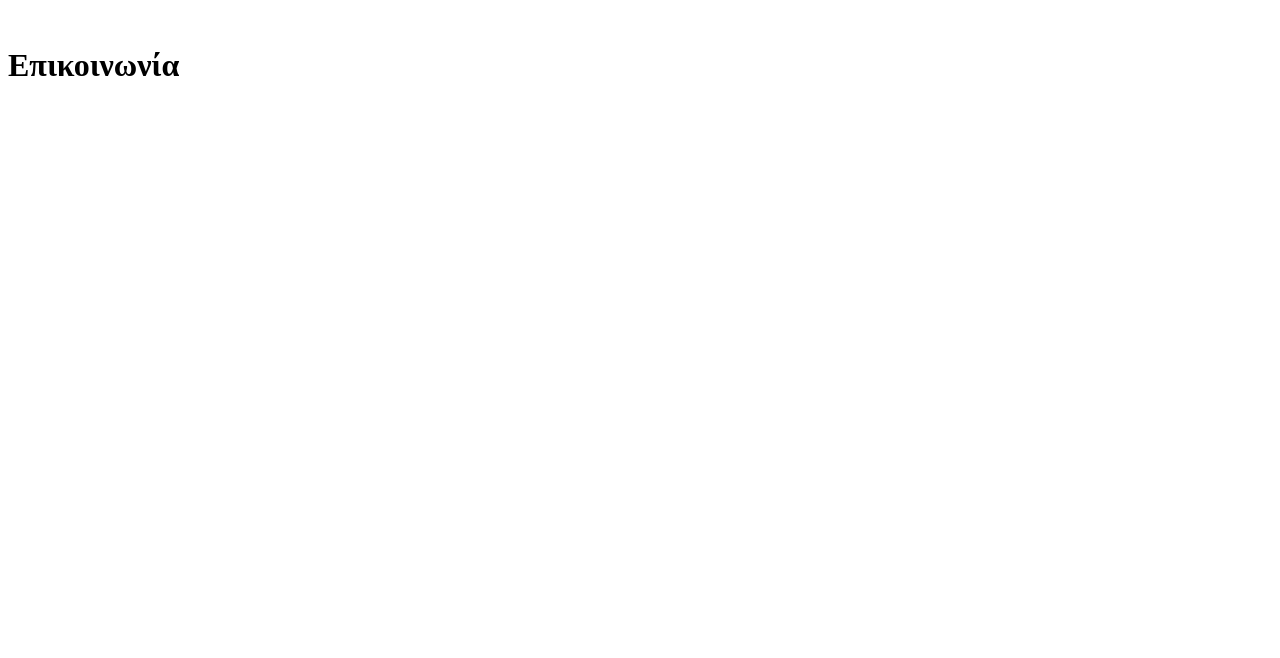
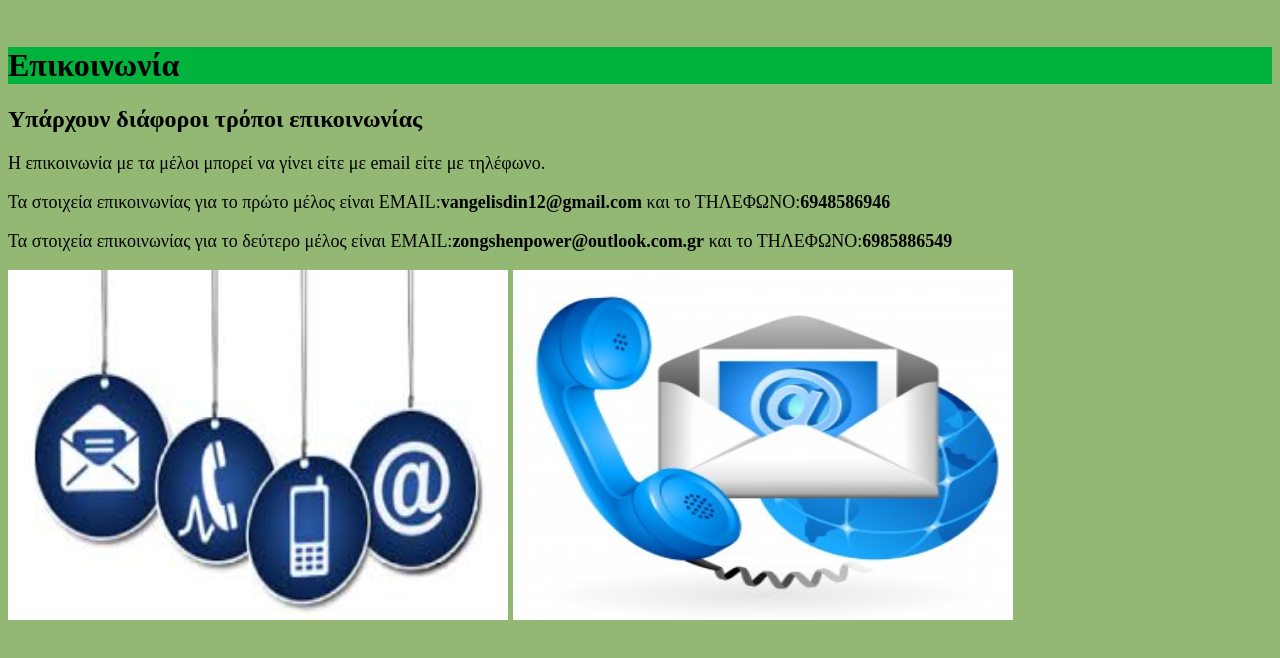
Before and after one commit to Vangelis7/KavalaProgramming, a plain HTML site: page contact.html in a window 1280 px wide. Drawn offline with Linux system fonts and the light colour scheme.

Commit message:
Δημιουργία της καρτέλας επικοινωνίας

```diff
--- a/contact.html
+++ b/contact.html
@@ -5,5 +5,19 @@
 <body>
 <BR>
 <H1>Επικοινωνία</H1>
+<h2>Υπάρχουν διάφοροι τρόποι επικοινωνίας</h2>
+<style>
+body {
+    background-color: #93B874;
+}
+h1 {
+    background-color: #00b33c;
+}
+</style>
+<p style="text-align:left;"><font size="4">Η επικοινωνία με τα μέλοι μπορεί να γίνει είτε με email είτε με τηλέφωνο.</p>
+<p style="text-align:left;"><font size="4">Τα στοιχεία επικοινωνίας για το πρώτο μέλος είναι EMAIL:<b>vangelisdin12@gmail.com</b> και το ΤΗΛΕΦΩΝΟ:<b>6948586946</b></p>
+<p style="text-align:left;"><font size="4">Τα στοιχεία επικοινωνίας για το δεύτερο μέλος είναι EMAIL:<b>zongshenpower@outlook.com.gr</b> και το ΤΗΛΕΦΩΝΟ:<b>6985886549</b></p>
+<p style="text-align:left;"><img src="epikoinwnia.jpg" alt="epikoinwnia" style="width:500px;height:350px;">     <img src="epikoinwnia2.jpg" alt="epikoinwnia2" style="width:500px;height:350px;"> </p>
+
 </body>
 </html>
```
Also changed, not shown: epikoinwnia.jpg (added), epikoinwnia2.jpg (added).
